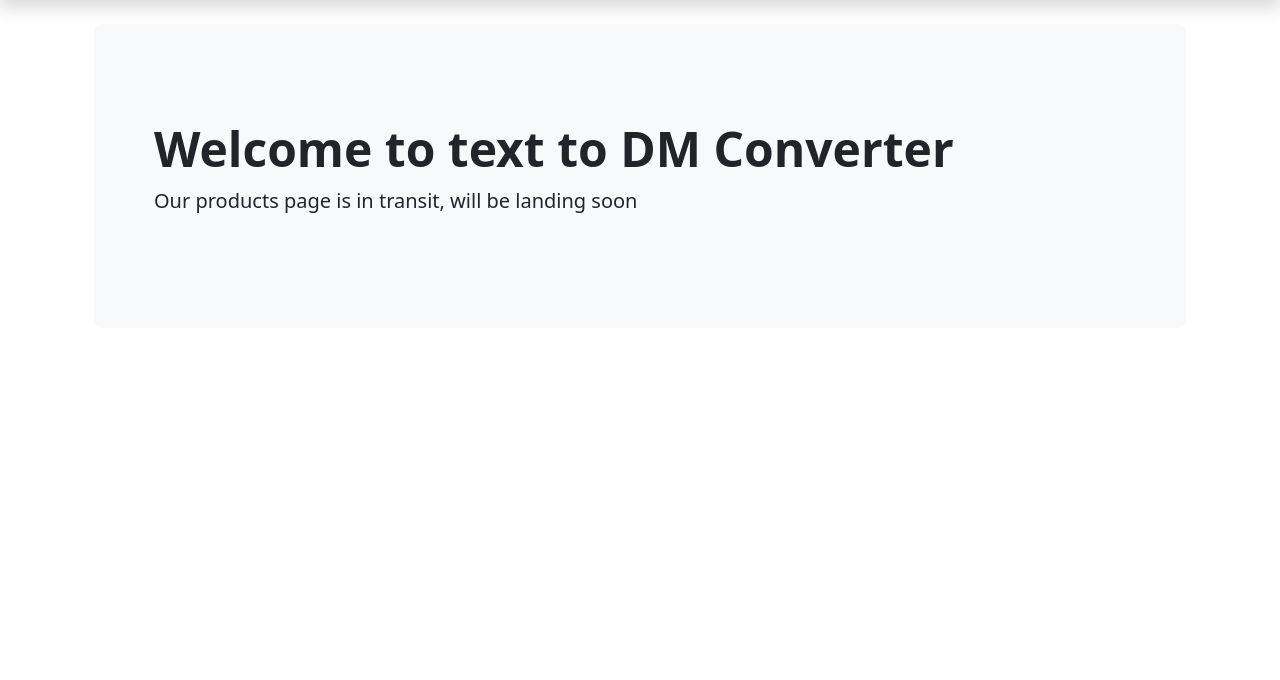
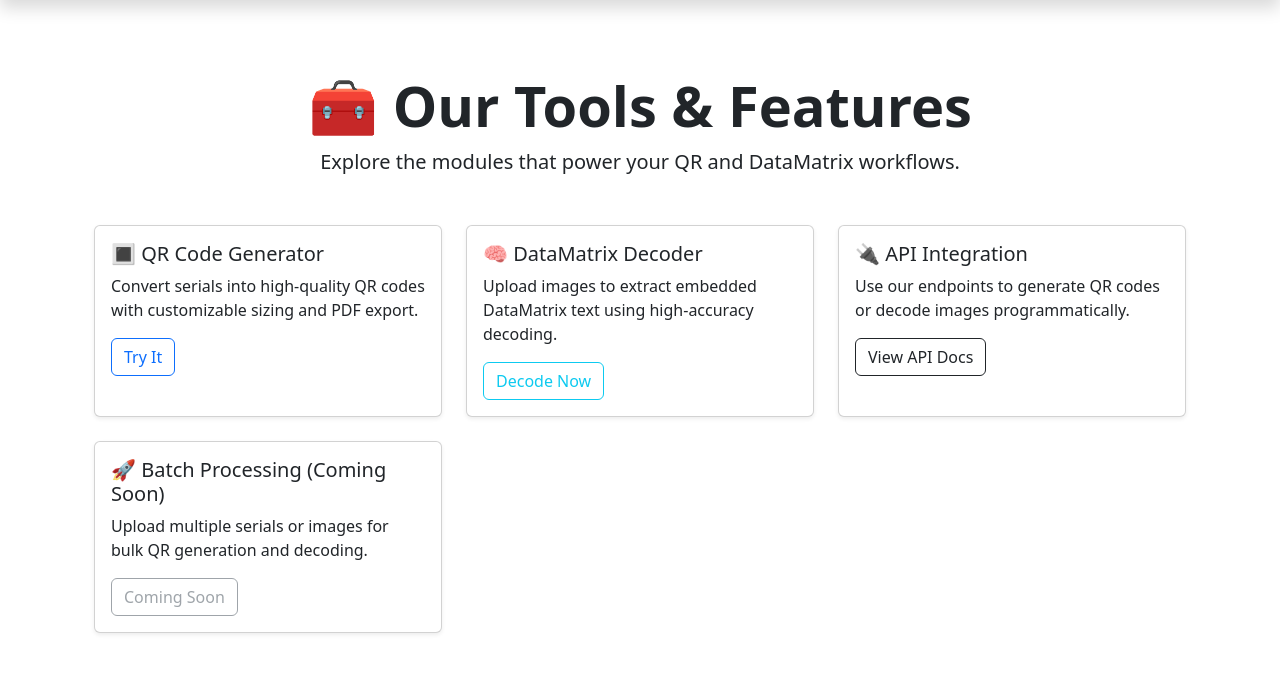
Before and after one commit to crspo/flask-k8-app, a Flask app: page /products in a window 1280 px wide. Shown: the part 76-756 px from the top of the page. Run offline with Flask 3, Linux system fonts and the light colour scheme.

Commit message:
products

```diff
--- a/templates/products.html
+++ b/templates/products.html
@@ -1,14 +1,62 @@
 {% extends "layout.html" %}
-{% block title %}Home{% endblock %}
+{% block title %}Products{% endblock %}
 
 {% block content %}
-<div class="container">
-  <!-- Hero Section -->
-  <div class="p-5 mb-4 bg-light rounded-3">
-    <div class="container-fluid py-5">
-      <h1 class="display-5 fw-bold">Welcome to text to DM Converter</h1>
-      <p class="lead">Our products page is in transit, will be landing soon</p>
-    </div>
+<div class="container py-5">
+
+  <!-- Header -->
+  <div class="text-center mb-5">
+    <h1 class="display-4 fw-bold">🧰 Our Tools & Features</h1>
+    <p class="lead">Explore the modules that power your QR and DataMatrix workflows.</p>
   </div>
 
+  <!-- Product Cards -->
+  <div class="row row-cols-1 row-cols-md-2 row-cols-lg-3 g-4">
+
+    <!-- QR Generator -->
+    <div class="col">
+      <div class="card h-100 shadow-sm">
+        <div class="card-body">
+          <h5 class="card-title">🔳 QR Code Generator</h5>
+          <p class="card-text">Convert serials into high-quality QR codes with customizable sizing and PDF export.</p>
+          <a href="{{ url_for('main.index') }}" class="btn btn-outline-primary">Try It</a>
+        </div>
+      </div>
+    </div>
+
+    <!-- DataMatrix Decoder -->
+    <div class="col">
+      <div class="card h-100 shadow-sm">
+        <div class="card-body">
+          <h5 class="card-title">🧠 DataMatrix Decoder</h5>
+          <p class="card-text">Upload images to extract embedded DataMatrix text using high-accuracy decoding.</p>
+          <a href="{{ url_for('main.index') }}#decode" class="btn btn-outline-info">Decode Now</a>
+        </div>
+      </div>
+    </div>
+
+    <!-- API Access -->
+    <div class="col">
+      <div class="card h-100 shadow-sm">
+        <div class="card-body">
+          <h5 class="card-title">🔌 API Integration</h5>
+          <p class="card-text">Use our endpoints to generate QR codes or decode images programmatically.</p>
+          <a href="{{ url_for('main.api_docs') }}" class="btn btn-outline-dark">View API Docs</a>
+        </div>
+      </div>
+    </div>
+
+    <!-- Future Feature -->
+    <div class="col">
+      <div class="card h-100 shadow-sm border-dashed">
+        <div class="card-body">
+          <h5 class="card-title">🚀 Batch Processing (Coming Soon)</h5>
+          <p class="card-text">Upload multiple serials or images for bulk QR generation and decoding.</p>
+          <button class="btn btn-outline-secondary" disabled>Coming Soon</button>
+        </div>
+      </div>
+    </div>
+
+  </div>
+</div>
 {% endblock %}
```
Also changed, not shown: templates/index.html (+14 -0 lines).
